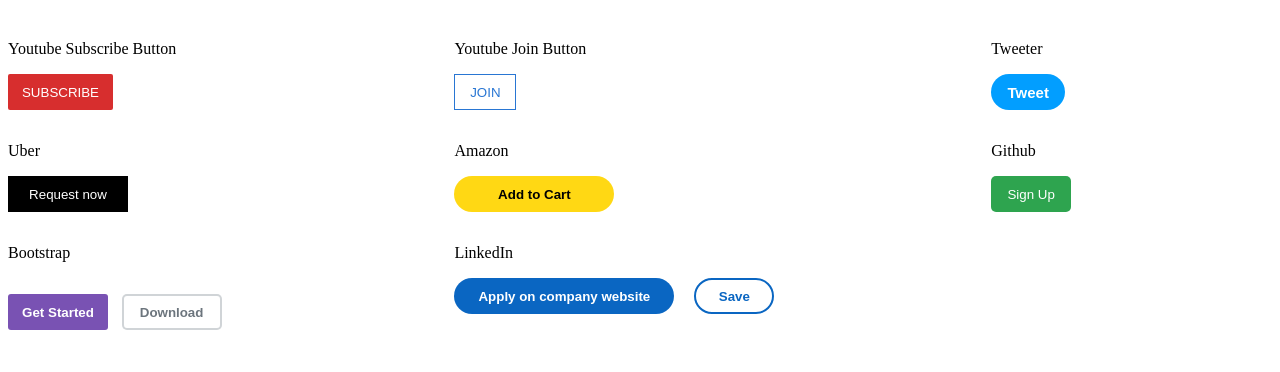
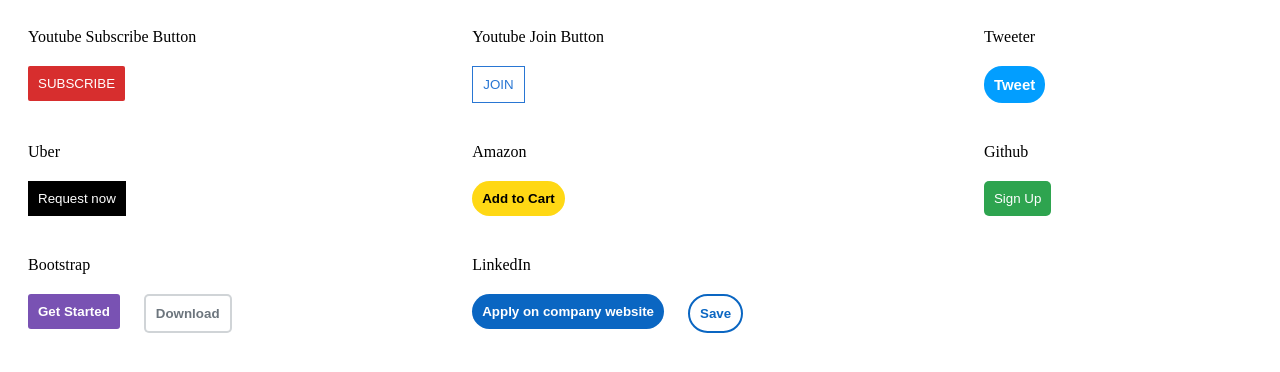
Before and after one commit to Qntlz/Web-Development, a plain HTML site: page PRACTICE/BUTTONS/button.html in a window 1280 px wide. Drawn offline with Linux system fonts and the light colour scheme.

Commit message:
Updated Code

```diff
--- a/PRACTICE/BUTTONS/button.html
+++ b/PRACTICE/BUTTONS/button.html
@@ -1,11 +1,13 @@
 <!DOCTYPE html>
 <html lang="en">
+
 <head>
     <meta charset="UTF-8">
     <meta name="viewport" content="width=device-width, initial-scale=1.0">
     <link rel="stylesheet" href="style.css">
     <title>Buttons</title>
 </head>
+
 <body>
     <!--Practice Button Styles with CSS-->
     <div class="container">
@@ -34,21 +36,16 @@
             <button class="github-button">Sign Up</button>
         </div>
         <div>
-        <div>Bootstrap</div>
-        <div>
-            <div>
+            <p>Bootstrap</p>
             <button class="bootstrap-button1">Get Started</button>
             <button class="bootstrap-button2">Download</button>
         </div>
-        </div>
-    </div>
         <div>
-        <div>LinkedIn</div>
-        <div>
+            <p>LinkedIn</p>
             <button class="linkedIn-button1">Apply on company website</button>
             <button class="linkedIn-button2">Save</button>
         </div>
     </div>
-   </div>
 </body>
+
 </html>
--- a/PRACTICE/BUTTONS/style.css
+++ b/PRACTICE/BUTTONS/style.css
@@ -1,27 +1,26 @@
+button {
+    margin: 10px 10px 10px 10px;
+    padding: 10px 10px 10px 10px;
+    vertical-align: top;
+}
+
 .container{
     display: grid;
     grid-template-columns: auto auto auto;
 }
 
 .container div{
-    margin: 1rem 1rem 0rem 0rem ;
-}
-/* Selects the seventh element of div siblings */
-.container div:nth-child(7) {
-    display: flex;
-    flex-direction: column;
+    margin: 10px;
 }
 
-.container div:nth-child(8) {
-    display: flex;
-    flex-direction: column;
+.container div p{
+    margin: 10px 10px 10px 10px;
+
 }
 
 .subscribe-button{
     background-color: rgba(211, 22, 22, 0.893);
     border-radius: 2px;
-    height: 2.25rem;
-    width: 6.563rem;
     cursor: pointer;
     color: white;
     border: none;
@@ -31,8 +30,6 @@
     border: 1px solid rgb(41, 118, 211);
     color: rgb(41, 118, 211);
     background-color: white;
-    height: 2.25rem;
-    width: 3.875rem;
     cursor: pointer;
 }
 
@@ -40,8 +37,6 @@
     background-color: rgb(2, 158, 255);
     border-radius: 18px;
     font-weight: bold;
-    height: 2.25rem;
-    width: 4.625rem;
     font-size: 15px;
     cursor: pointer;
     color: white;
@@ -51,9 +46,7 @@
 .uber-button{
     background-color: black;
     cursor: pointer;
-    height: 2.25rem;
     color: white;
-    width: 7.5rem;
     border: none;
 }
 
@@ -62,9 +55,7 @@
     border-radius: 20px;
     font-weight: 550;
     cursor: pointer;
-    height: 2.25rem;
     border: none;
-    width: 10rem;
 }
 
 .github-button{
@@ -72,20 +63,15 @@
     border-radius: 5px;
     color: white;
     cursor: pointer;
-    height: 2.25rem;
     border: none;
-    width:5rem;
 }
 
 .bootstrap-button1 {
     background-color: rgb(121, 82, 179);
-    margin-right: 0.6rem;
     border-radius: 3px;
     font-weight: bold;
-    height: 2.25rem;
     cursor: pointer;
     color: white;
-    width: 6.25rem;
     border: none;
 }
 
@@ -96,17 +82,12 @@
     border-radius: 5px;
     font-weight: bold;
     cursor: pointer;
-    height: 2.25rem;
-    width: 6.25rem;
 }
 
 .linkedIn-button1{
     background-color: rgb(10, 102, 194);
     border-radius: 50px;
-    margin-right: 1rem;
     font-weight: bold;
-    width: 13.75rem;
-    height: 2.25rem;
     cursor: pointer;
     color: white;
     border: none;
@@ -119,6 +100,4 @@
     border-radius: 50px;
     font-weight: bold;
     cursor: pointer;
-    height: 2.25rem;
-    width: 80px;
 }
```
Lines whose indentation alone changed are shown as unchanged.
